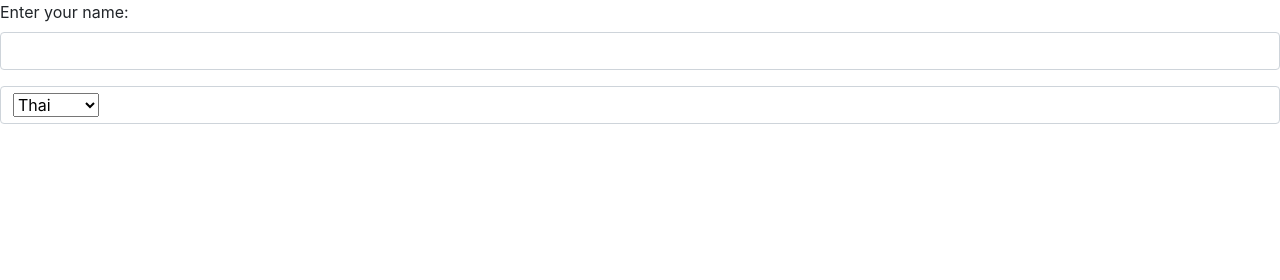
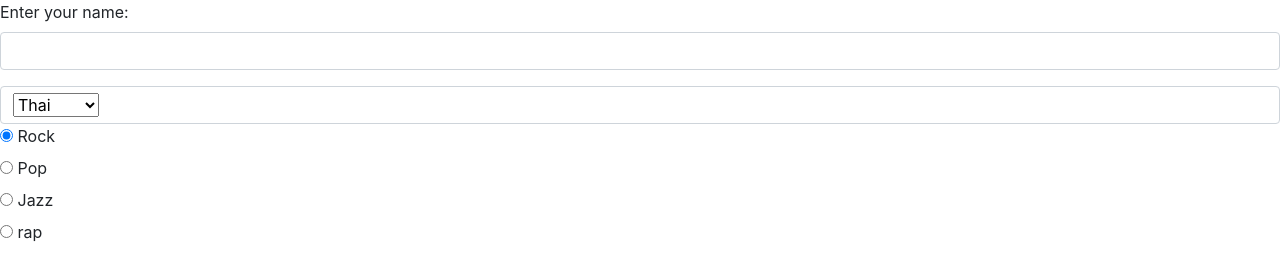
Before and after one commit to 88-1982/survey, a plain HTML site: page index.html in a window 1280 px wide. Drawn offline with Linux system fonts and the light colour scheme.

Commit message:
add radio buttons

```diff
--- a/index.html
+++ b/index.html
@@ -25,6 +25,30 @@
       <option>Sushi</option>
     </select>
   </div>
+  <div class="radio">
+    <label>
+      <input type="radio" name="favoriteMusic" value="rock" checked>
+      Rock
+    </label>
+  </div>
+  <div class="radio">
+    <label>
+      <input type="radio" name="favoriteMusic" value="pop">
+      Pop
+    </label>
+  </div>
+  <div class="radio">
+    <label>
+      <input type="radio" name="favoriteMusic" value="jazz">
+      Jazz
+    </label>
+  </div>
+  <div class="radio">
+    <label>
+      <input type="radio" name="favoriteMusic" value="rap">
+      rap
+    </label>
+  </div>
 </body>
 
 </html>
```
